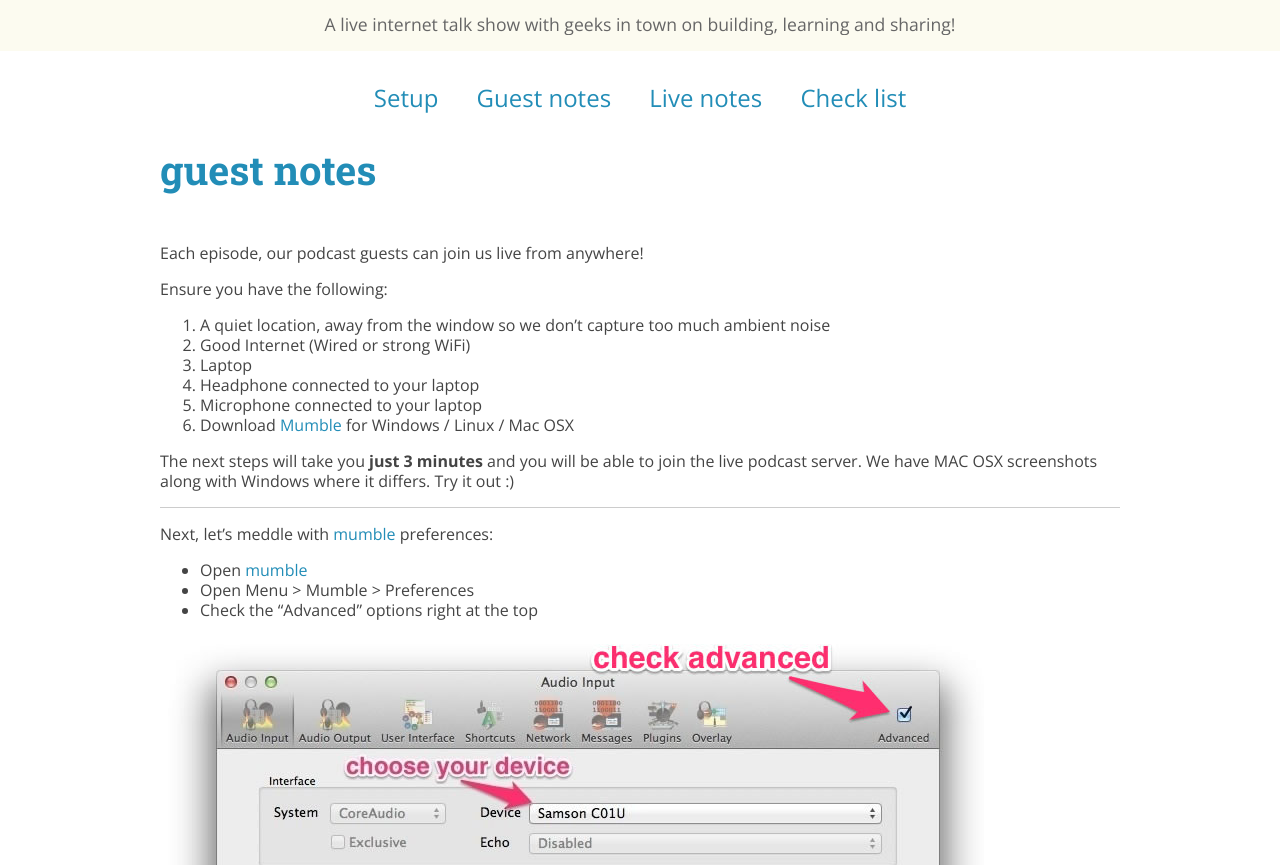
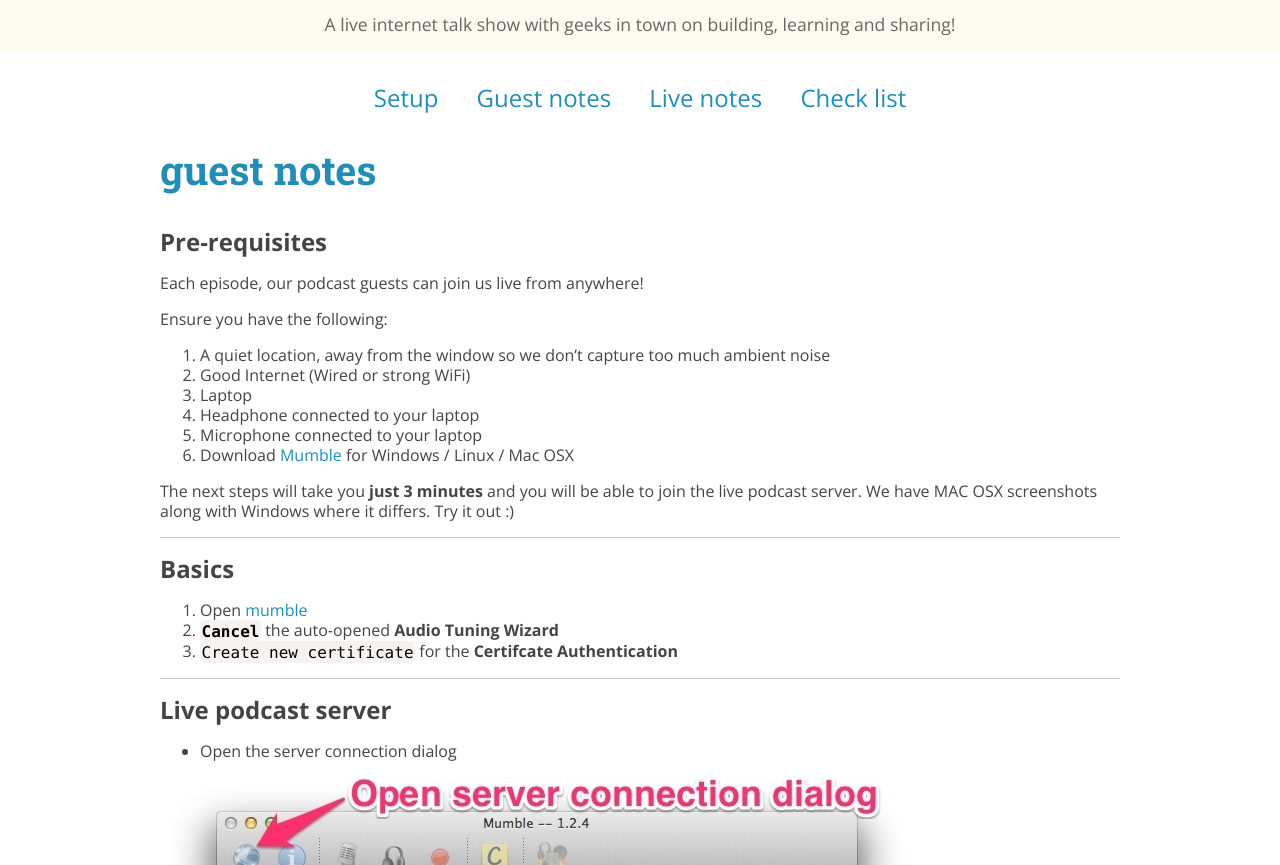
Before and after one commit to webuildsg/live, a Jekyll site: the page built from guest-notes.md, in a window 1280 px wide and 900 px high, scrolled down 547 px, cut to the strip 35-900 px from the top of the window. Built offline with Jekyll 4.4.1, drawn with Linux system fonts in a browser that asks for light colours; Markdown is read by kramdown in place of the engine named in the settings; some of the changed text lies outside the part shown.

Commit message:
amended guest notes into prominent sections

```diff
--- a/guest-notes.md
+++ b/guest-notes.md
@@ -4,6 +4,9 @@ layout: page
 date:   2013-09-21 15:00:00
 permalink: /guest-notes/
 ---
+
+##Pre-requisites
+
 Each episode, our podcast guests can join us live from anywhere!
 
 Ensure you have the following:
@@ -19,27 +22,15 @@ The next steps will take you **just 3 minutes** and you will be able to join the
 
 * * *
 
-Next, let's meddle with [mumble](http://mumble.sourceforge.net/#Get_Mumble) preferences:
+##Basics
 
-- Open [mumble](http://mumble.sourceforge.net/#Get_Mumble)
-- Open Menu > Mumble > Preferences
-- Check the "Advanced" options right at the top
-
-![Mumble preferences]({{ site.url}}/img/guest-notes-10.jpg)
-
-- **Important:** You must click "Apply" and save the settings. Close this preference menu before you can hear the audio.
-
-**For Windows**: Go to Configure > Settings.
-
-![Mumble Settings on Windows]({{ site.url}}/img/guest-notes-10a-win.jpg)
-
-Ensure that you check the "Advanced" options.
-
-![Mumble Settings options on Windows]({{ site.url}}/img/guest-notes-10b-win.jpg)
+1. Open [mumble](http://mumble.sourceforge.net/#Get_Mumble)
+1. **`Cancel`** the auto-opened **Audio Tuning Wizard**
+1. `Create new certificate` for the **Certifcate Authentication**
 
 * * *
 
-Finally, let's connect to the live podcast server!
+##Live podcast server
 
 - Open the server connection dialog
 
@@ -73,10 +64,31 @@ Finally, let's connect to the live podcast server!
 
 * * *
 
+##Audio preferences
+
+- Open `Menu > Mumble > Preferences`
+- Check the "Advanced" options right at the top
+
+![Mumble preferences]({{ site.url}}/img/guest-notes-10.jpg)
+
+- **Important:** You must click "Apply" and save the settings. Close this preference menu before you can hear the audio.
+
+**For Windows**: Go to Configure > Settings.
+
+![Mumble Settings on Windows]({{ site.url}}/img/guest-notes-10a-win.jpg)
+
+Ensure that you check the "Advanced" options.
+
+![Mumble Settings options on Windows]({{ site.url}}/img/guest-notes-10b-win.jpg)
+
+* * *
+
+##(Optional) Chat with live audience
+
 - Join the chat with our live audience at **irc.freenode.net** in the channel **#webuildsg**
 - If you do not have an external IRC client, join the web client via [Scrollback.io](https://scrollback.io/webuildsg)
 - During the live show, close this website [live.webuild.sg](http://live.webuild.sg) so that you do not hear yourself through the live streaming audio
 
 * * *
 
-##There'll be a [final check](/checklist#final) for 10 minutes at 10am, 1 hour before we go live! It'll be fun :)
+##We'll have a [final check](/checklist#final) for 10 minutes at 10am, 1 hour before we go live! It'll be fun :)
```
